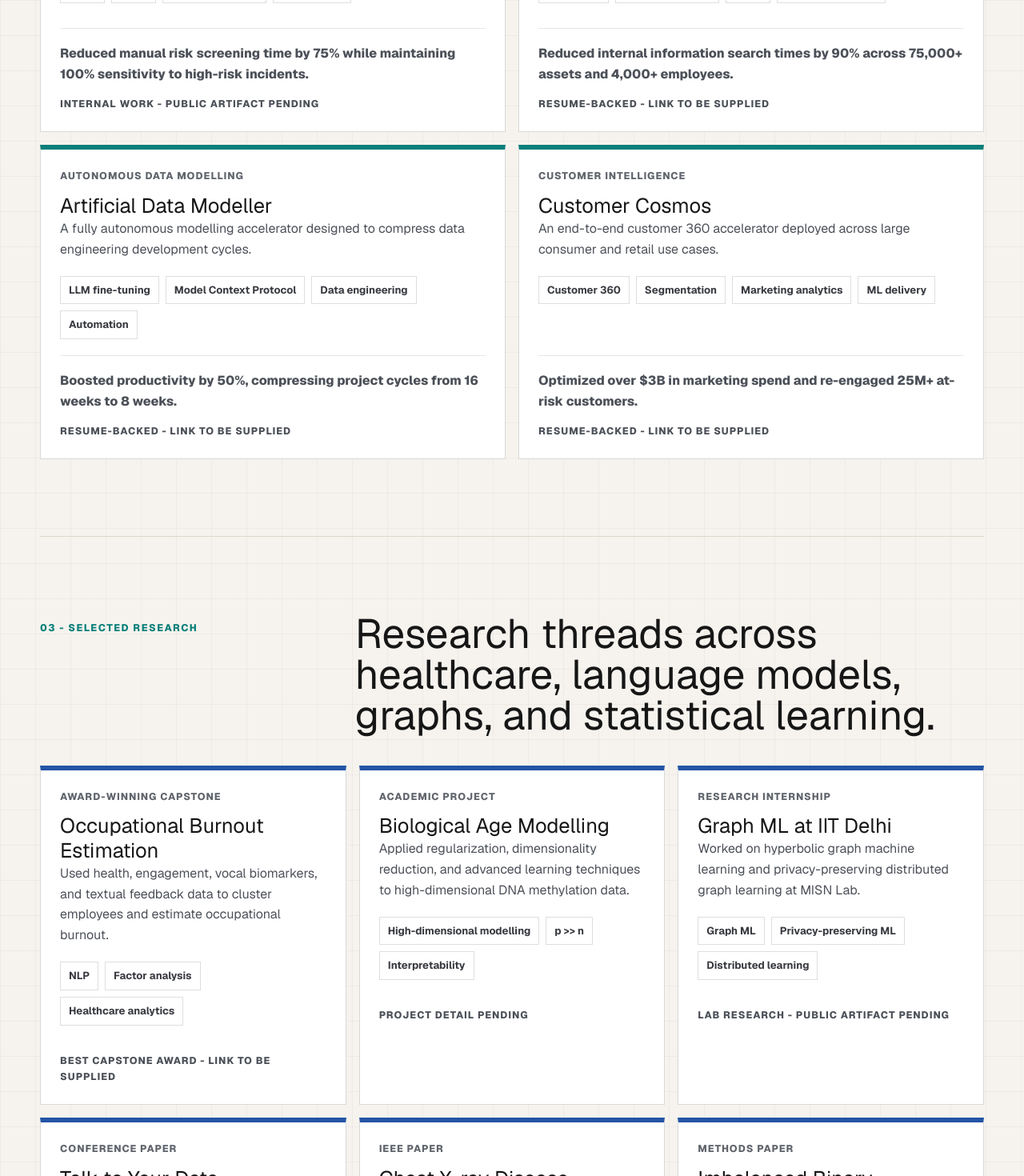
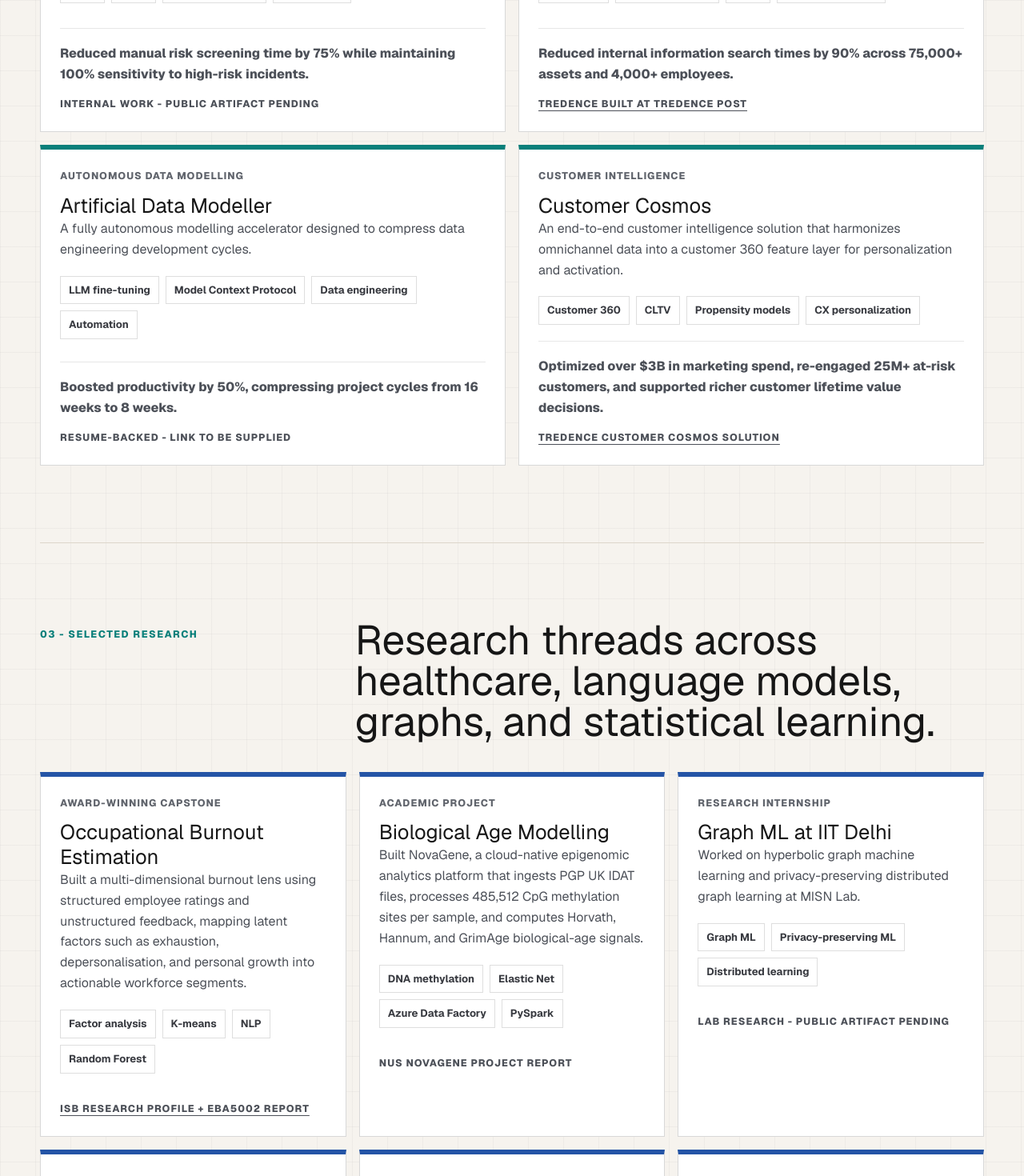
Before and after one commit to anuraagbhavaraju/anuraagbhavaraju.github.io, a Next.js app: page / in a window 1280 px wide. Shown: the part 3080-4550 px from the top of the page at 80% size. Built offline with nearby package versions, Linux system fonts and the light colour scheme.

Commit message:
Enrich selected work and research cards

```diff
--- a/app/globals.css
+++ b/app/globals.css
@@ -534,6 +534,18 @@ h3 {
   color: var(--gold);
 }
 
+.proof-status a {
+  text-decoration: underline;
+  text-decoration-thickness: 1px;
+  text-underline-offset: 4px;
+}
+
+.proof-status a:hover,
+.proof-status a:focus-visible {
+  color: var(--coral);
+  outline: none;
+}
+
 .skills-grid {
   display: grid;
   grid-template-columns: repeat(5, minmax(0, 1fr));
--- a/app/page.tsx
+++ b/app/page.tsx
@@ -74,12 +74,13 @@ const selectedWork = [
   },
   {
     label: "Enterprise Knowledge",
-    title: "Knowledge Management System",
+    title: "TReK Knowledge Management System",
     context:
-      "An enterprise search and retrieval system built over a large corpus of corporate assets.",
+      "An agentic AI-powered knowledge platform that turns scattered enterprise documents into a searchable, actionable brain for teams.",
     methods: ["Agentic AI", "Multi-modal RAG", "LLMs", "Enterprise search"],
     outcome: "Reduced internal information search times by 90% across 75,000+ assets and 4,000+ employees.",
-    proof: "Resume-backed - link to be supplied",
+    proof: "Tredence Built at Tredence post",
+    proofHref: "https://www.linkedin.com/posts/tredence_built-at-tredence-activity-7412803390642188288-4sNq/",
   },
   {
     label: "Autonomous Data Modelling",
@@ -94,10 +95,11 @@ const selectedWork = [
     label: "Customer Intelligence",
     title: "Customer Cosmos",
     context:
-      "An end-to-end customer 360 accelerator deployed across large consumer and retail use cases.",
-    methods: ["Customer 360", "Segmentation", "Marketing analytics", "ML delivery"],
-    outcome: "Optimized over $3B in marketing spend and re-engaged 25M+ at-risk customers.",
-    proof: "Resume-backed - link to be supplied",
+      "An end-to-end customer intelligence solution that harmonizes omnichannel data into a customer 360 feature layer for personalization and activation.",
+    methods: ["Customer 360", "CLTV", "Propensity models", "CX personalization"],
+    outcome: "Optimized over $3B in marketing spend, re-engaged 25M+ at-risk customers, and supported richer customer lifetime value decisions.",
+    proof: "Tredence Customer Cosmos solution",
+    proofHref: "https://www.tredence.com/solutions/customer-cosmos",
   },
 ];
 
@@ -105,16 +107,17 @@ const selectedResearch = [
   {
     type: "Award-winning capstone",
     title: "Occupational Burnout Estimation",
-    body: "Used health, engagement, vocal biomarkers, and textual feedback data to cluster employees and estimate occupational burnout.",
-    tags: ["NLP", "Factor analysis", "Healthcare analytics"],
-    proof: "Best Capstone Award - link to be supplied",
+    body: "Built a multi-dimensional burnout lens using structured employee ratings and unstructured feedback, mapping latent factors such as exhaustion, depersonalisation, and personal growth into actionable workforce segments.",
+    tags: ["Factor analysis", "K-means", "NLP", "Random Forest"],
+    proof: "ISB research profile + EBA5002 report",
+    proofHref: "https://www.isb.edu/faculty-and-research/isb-institute-of-data-science/research/using-a-combination-of-multiple-facets-of-health-engagement-and-productivity-to-estimate-occupational-burnout",
   },
   {
     type: "Academic project",
     title: "Biological Age Modelling",
-    body: "Applied regularization, dimensionality reduction, and advanced learning techniques to high-dimensional DNA methylation data.",
-    tags: ["High-dimensional modelling", "p >> n", "Interpretability"],
-    proof: "Project detail pending",
+    body: "Built NovaGene, a cloud-native epigenomic analytics platform that ingests PGP UK IDAT files, processes 485,512 CpG methylation sites per sample, and computes Horvath, Hannum, and GrimAge biological-age signals.",
+    tags: ["DNA methylation", "Elastic Net", "Azure Data Factory", "PySpark"],
+    proof: "NUS NovaGene project report",
   },
   {
     type: "Research internship",
@@ -294,7 +297,15 @@ export default function Home() {
                 ))}
               </div>
               <p className="outcome">{work.outcome}</p>
-              <p className="proof-status">{work.proof}</p>
+              <p className="proof-status">
+                {work.proofHref ? (
+                  <a href={work.proofHref} target="_blank" rel="noreferrer">
+                    {work.proof}
+                  </a>
+                ) : (
+                  work.proof
+                )}
+              </p>
             </article>
           ))}
         </div>
@@ -316,7 +327,15 @@ export default function Home() {
                   <span key={tag}>{tag}</span>
                 ))}
               </div>
-              <p className="proof-status">{research.proof}</p>
+              <p className="proof-status">
+                {research.proofHref ? (
+                  <a href={research.proofHref} target="_blank" rel="noreferrer">
+                    {research.proof}
+                  </a>
+                ) : (
+                  research.proof
+                )}
+              </p>
             </article>
           ))}
         </div>
```
Also changed, not shown: 1 other file (tests, documents, lock files or other folders).
